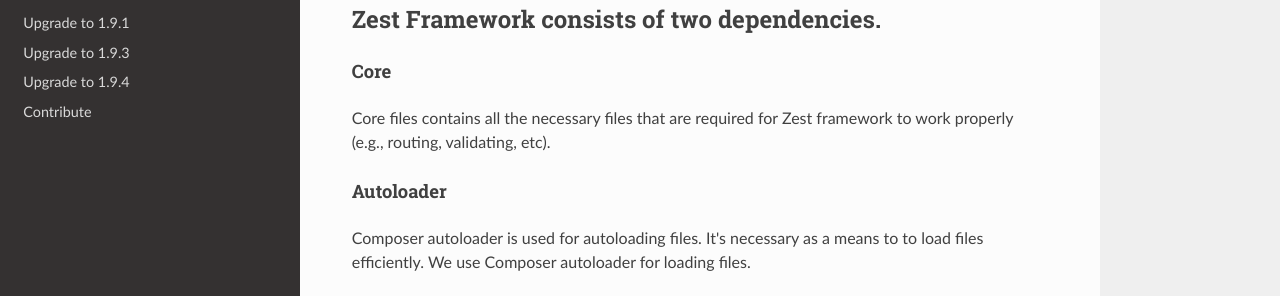
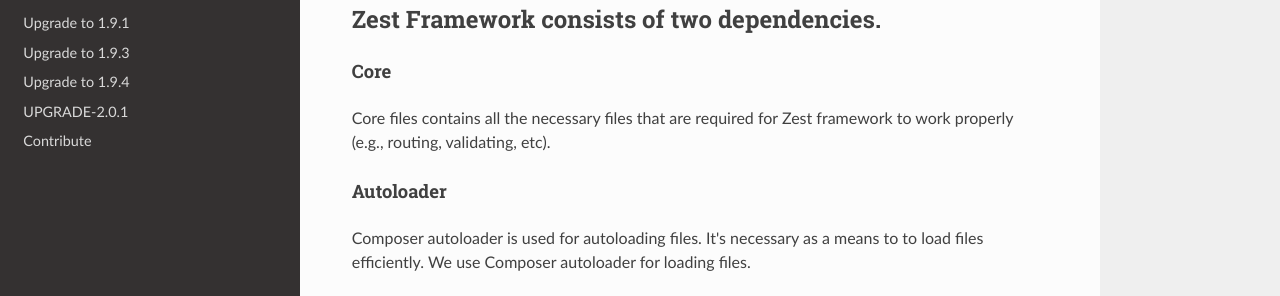
Before and after one commit to alphazframework/zest-docs-latest, an MkDocs documentation site: the page built from docs/index.md, in a window 1280 px wide. Shown: the part 543-839 px from the top of the page. Built offline with MkDocs 1.6.1, drawn with Linux system fonts in a browser that asks for light colours; nearby versions of some CDN libraries; old or Windows-style settings are respelled for this version of MkDocs.

Commit message:
Update mkdocs.yml

```diff
--- a/mkdocs.yml
+++ b/mkdocs.yml
@@ -18,5 +18,6 @@ pages:
     - Upgrade to 1.9.1: UPGRADE-1.9.1.md
     - Upgrade to 1.9.3: Upgrade to 1.9.3.md
     - Upgrade to 1.9.4: UPGRADE-1.9.4.md
+    - UPGRADE-2.0.1: UPGRADE-2.0.1.md
     - Contribute: zestcontribute.md
 theme: readthedocs
```
